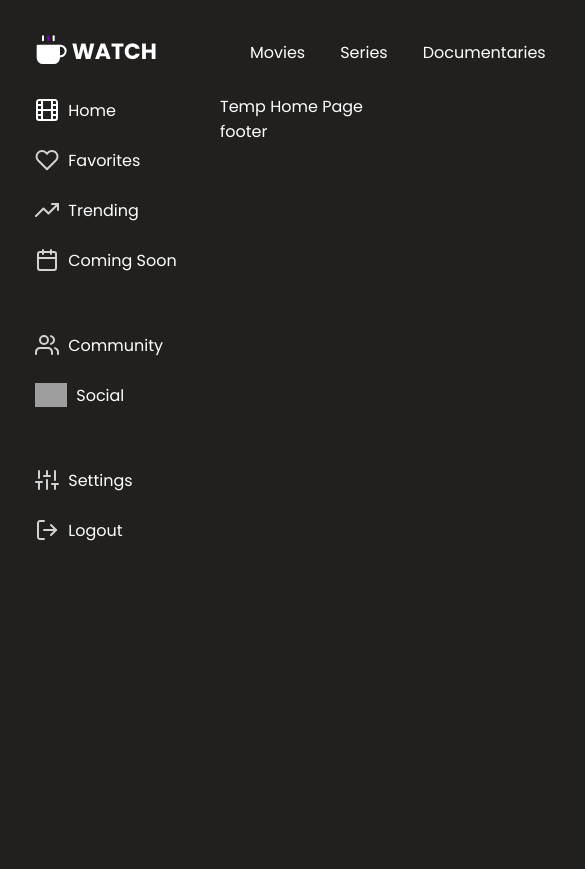
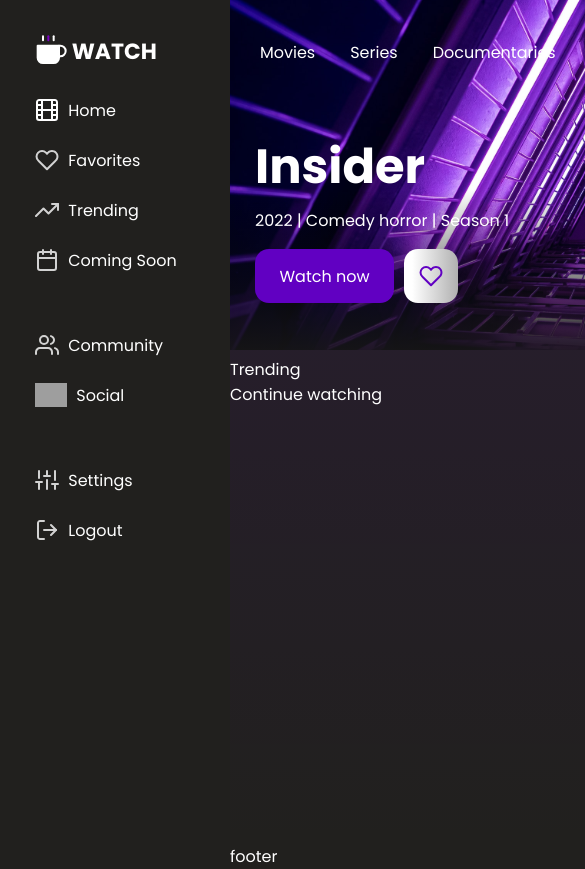
Before and after one commit to self-related/movie-streaming-app-frontend-ts, a React (Vite) app: page / in a window 390 px wide. Shown: the top 869 px of the page, 585 px wide, since content can reach past the window. Before the commit the page ends 844 px from the top, so only its background shows below. Built offline with nearby package versions, Linux system fonts and the light colour scheme; grey boxes are pictures that could not be loaded.

Commit message:
feat: create home page; create banner for the home page; make top bar position as absolute. fix some css and responsiveness

```diff
--- a/eslint.config.js
+++ b/eslint.config.js
@@ -33,6 +33,7 @@ export default [
         'warn',
         { allowConstantExport: true },
       ],
+      "react/prop-types": "off",
     },
   },
 ]
--- a/src/App.css
+++ b/src/App.css
@@ -1,8 +1,13 @@
+main {
+    width: 100vw;
+    min-width: 1000px;
+}
+
 .main--split {
     display: flex;
 }
 
 .page_content {
-    padding-left: 20px;
+    position: relative;
     width: 100%;
 }
--- a/src/components/NavBarLeft.css
+++ b/src/components/NavBarLeft.css
@@ -3,7 +3,7 @@
     width: 20%;
     height: 100vh;
 
-    min-width: 200px;
+    min-width: 230px;
 
     padding-top: 35px;
     padding-left: 35px;
--- a/src/components/NavBarTop.css
+++ b/src/components/NavBarTop.css
@@ -1,6 +1,9 @@
 .navbar_top {
+    position: absolute;
+    z-index: 2;
+
     width: 100%;
-    min-width: 700px;
+    min-width: 500px;
 
     display: flex;
     justify-content: space-between;
--- /dev/null
+++ b/src/pages/home/BannerTrending.css
@@ -0,0 +1,68 @@
+.banner_trending {
+    position: relative;
+    width: 100%;
+    height: fit-content;
+    z-index: 1;
+}
+.banner_trending img {
+    width: 100%;
+    height: 350px;
+    object-fit: cover;
+    user-select: none;
+    pointer-events: none;
+    z-index: -1;
+}
+
+.banner_trending__details {
+    position: absolute;
+    margin-left: 25px;
+    bottom: 15%;
+}
+
+.banner_trending__title {
+    font-size: 48px;
+    margin: 0px;
+}
+
+.banner_trending__description {
+    font-size: 1rem;
+    margin-top: 5px;
+
+}
+
+.banner_trending__buttons {
+    display: flex;
+    gap: 10px;
+}
+
+.banner_trending__watch_button {
+    font-size: 1rem;
+    font-family: "Poppins", sans-serif;
+    color: white;
+    background-color: #6100C2;
+
+    width: 139px;
+    height: 54px;
+
+    border-radius: 14px;
+    border: none;
+
+    cursor: pointer;
+}
+
+.banner_trending__like_button {
+    color: #6100C2;
+    width: 54px;
+    border-radius: 14px;
+    border: none;
+    padding: 0;
+    cursor: pointer;
+
+    background: linear-gradient(to right, white 15%, rgb(176, 176, 176) 100%);
+}
+
+.banner_trending__like_button img {
+    height: 24px;
+    width: 24px;
+    vertical-align: middle;
+}
--- /dev/null
+++ b/src/pages/home/BannerTrending.jsx
@@ -0,0 +1,27 @@
+import "./BannerTrending.css";
+import HeartIcon from "../../assets/icons/heart.svg";
+
+export default function BannerTrending({trendingMovie}) {
+    const {name: movieName, image: movieImage, ...movieInfo} = trendingMovie;
+    movieInfo.season
+    const movieDescription = [];
+    for (const key in trendingMovie) {
+        if (trendingMovie[key] !== null) {
+            movieDescription.push(trendingMovie[key]);
+        }
+    }
+
+    return (
+        <div className="banner_trending" >
+            <img src={movieImage} alt={movieName ?? ""}/>
+            <div className="banner_trending__details">
+                <h1 className="banner_trending__title" >{movieName}</h1>
+                <p className="banner_trending__description"> {Object.values(movieInfo).join(" | ")} </p>
+                <div className="banner_trending__buttons">
+                    <button className="banner_trending__watch_button">Watch now</button>
+                    <button className="banner_trending__like_button"> <img src={HeartIcon} height="10px"/> </button>
+                </div>
+            </div>
+        </div>
+    );
+}
--- /dev/null
+++ b/src/pages/home/Home.css
@@ -0,0 +1,12 @@
+.home_wrapper {
+    position: relative;
+    top: 0%;
+    left: 0%;
+
+    width: 100%;
+    min-height: 100vh;
+    height: fit-content;
+
+    background: linear-gradient(180deg, #6100c220 5%, transparent 100%  );
+    z-index: 1;
+}
--- /dev/null
+++ b/src/pages/home/Home.jsx
@@ -0,0 +1,23 @@
+import BannerTrending from "./BannerTrending";
+import "./Home.css";
+import BannerImage from "../../assets/banner.svg";
+
+export default function Home() {
+    // временная заглушка на баннер
+    const trendingMovie = {
+        name: "Insider",
+        image: BannerImage,
+        year: 2022,
+        genre: "Comedy horror",
+        season: "Season 1"
+    }
+
+
+    return (
+        <div className="home_wrapper">
+            <BannerTrending trendingMovie={trendingMovie} />
+            <div>Trending</div>
+            <div>Continue watching</div>
+        </div>
+    );
+}
--- a/src/router.jsx
+++ b/src/router.jsx
@@ -1,5 +1,6 @@
 import { createBrowserRouter } from "react-router-dom";
 import App from "./App";
+import Home from "./pages/home/Home";
 
 export const mainRouter = createBrowserRouter([
     {
@@ -8,7 +9,7 @@ export const mainRouter = createBrowserRouter([
         children: [
             {
                 path: "/",
-                element: <div>Temp Home Page</div>,
+                element: <Home />,
             },
             {
                 path: "/favorites",
```
Also changed, not shown: src/assets/banner.svg (added), src/assets/icons/heart.svg (added).
